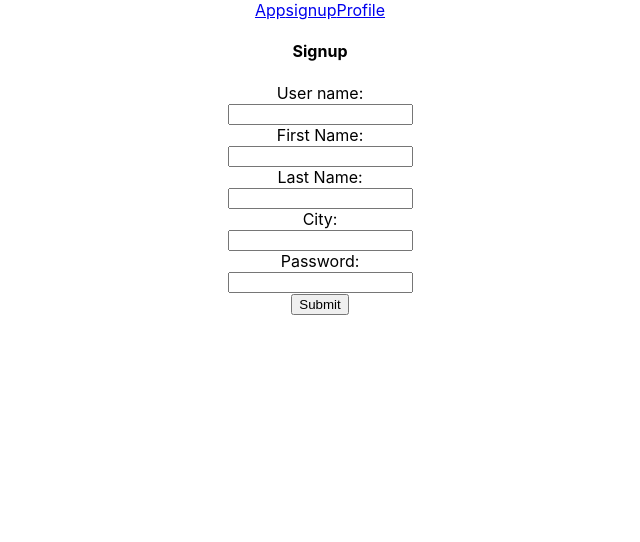
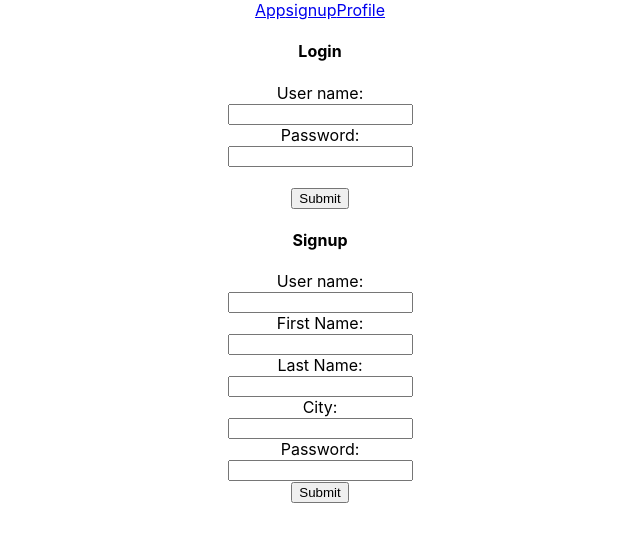
Before and after one commit to yulia-2008/nycable_frontend, a React (Create React App) app: page /signup in a window 1280 px wide. Shown: the top 542 px of the page, without its empty margins (320-960 px from the left). Built offline with nearby package versions, Linux system fonts and the light colour scheme.

Commit message:
adding login

```diff
--- a/src/App.js
+++ b/src/App.js
@@ -48,21 +48,39 @@ companySubmitHandler = company=>{
                    }
         fetch('http://localhost:3001/technicians', options)
         .then(response => response.json())
-        .then(resp => { this.setState({currentUser: resp.user})
-
-localStorage.setItem("token", resp.jwt)
-  })
-
+        .then(resp => { console.log(resp); this.setState({currentUser: resp.technician
+        })}
+        )
+// localStorage.setItem("token", resp.jwt)
   }
 
+loginHandler = userInfo =>{console.log(userInfo.username, userInfo.password_digest )
+    let options = {
+    method: 'POST',
+    headers: {
+        'Content-Type': 'application/json',
+        Accept: 'application/json'
+    },
+    body: JSON.stringify({
+        technician: {username: userInfo.username,
+              password: userInfo.password_digest}
+        })
+    }
 
+fetch('http://localhost:3001/login', options)  // got toket in response !
+.then(response => response.json())
+.then(resp => console.log(resp)
+)
+
+}
   render(){
-    // console.log("app")
+     console.log("app", this.state.currentUser)
     return (
     <div className="App">
        <NavBar />
        <Switch>
-       <Route exact path = '/signup' render = {() => <Signup  signUpHandler={this.signUpHandler} />} />
+       <Route exact path = '/signup' render = {() => <Signup  signUpHandler={this.signUpHandler}
+                                                              loginHandler={this.loginHandler} />} />
        <Route exact path = '/profile' render = {() => <Profile  currentUser={this.state.currentUser}
                                                                 companySubmitHandler={this.companySubmitHandler} />} />
       <Route exact path = '/' render = {() => <div><TechniciansContainer/>
--- a/src/Components/Signup.js
+++ b/src/Components/Signup.js
@@ -18,10 +18,29 @@ signUpHandler = event => {
        this.props.signUpHandler(this.state)
        event.target.reset()
 }
+loginHandler = event => {
+       event.preventDefault()
+       this.props.loginHandler(this.state)
+}
+
     render() {
         return (
 
             <div>
+              <h4>Login</h4>
+              <form onSubmit = {event => this.loginHandler(event)}>
+                <label>User name:</label>
+                <br/>
+                <input type="text"  name="username" onChange = {event=> this.changeHandler(event)}></input>
+                <br/>
+                <label>Password:</label>
+                <br/>
+                <input type="password"  name="password_digest" onChange = {event=> this.changeHandler(event)}></input>
+                <br/><br/>
+              <input  type="submit" value="Submit"></input>
+              </form>
+
+
                <h4>Signup</h4>
                <form onSubmit = {event => this.signUpHandler(event)}>
 
--- a/src/Containers/Profile.js
+++ b/src/Containers/Profile.js
@@ -41,7 +41,7 @@ companySubmitHandler = event => {
     render() { console.log( "Profile", this.props.currentUser)
         return (
 
-        <div > {this.props.currentUser? <><h1>profile</h1>
+        <div > {this.props.currentUser? <><h1>Profile</h1>
                                    <p>{this.props.currentUser.first_name} &nbsp; {this.props.currentUser.last_name}</p>
                                    <p>city: {this.props.currentUser.city}</p>
                                    <p>Rating: {this.props.currentUser.rating}</p>
@@ -62,17 +62,10 @@ companySubmitHandler = event => {
                 {/* <input type="reset" ></input> */}
                    </form>
 
- <button onClick={this.clickHandler}> Add photo</button>
- {this.state.clicked ? <photoUploader/> : null }
-
-
-
-                                 </>
-
-
-
+                   <button onClick={this.clickHandler}> Add photo</button>
+                   {this.state.clicked ? <photoUploader/> : null }
+                    </>
             :
-
         <Redirect to="/signup" />
 
         }
```
